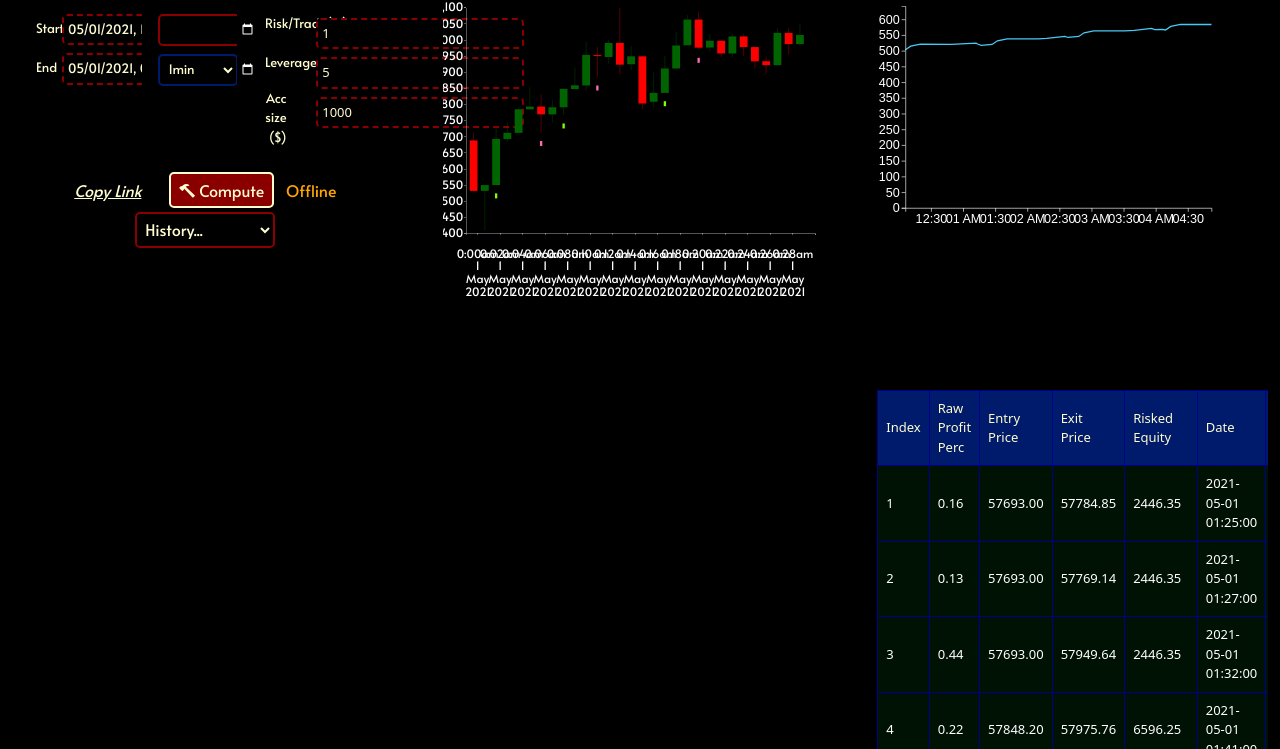
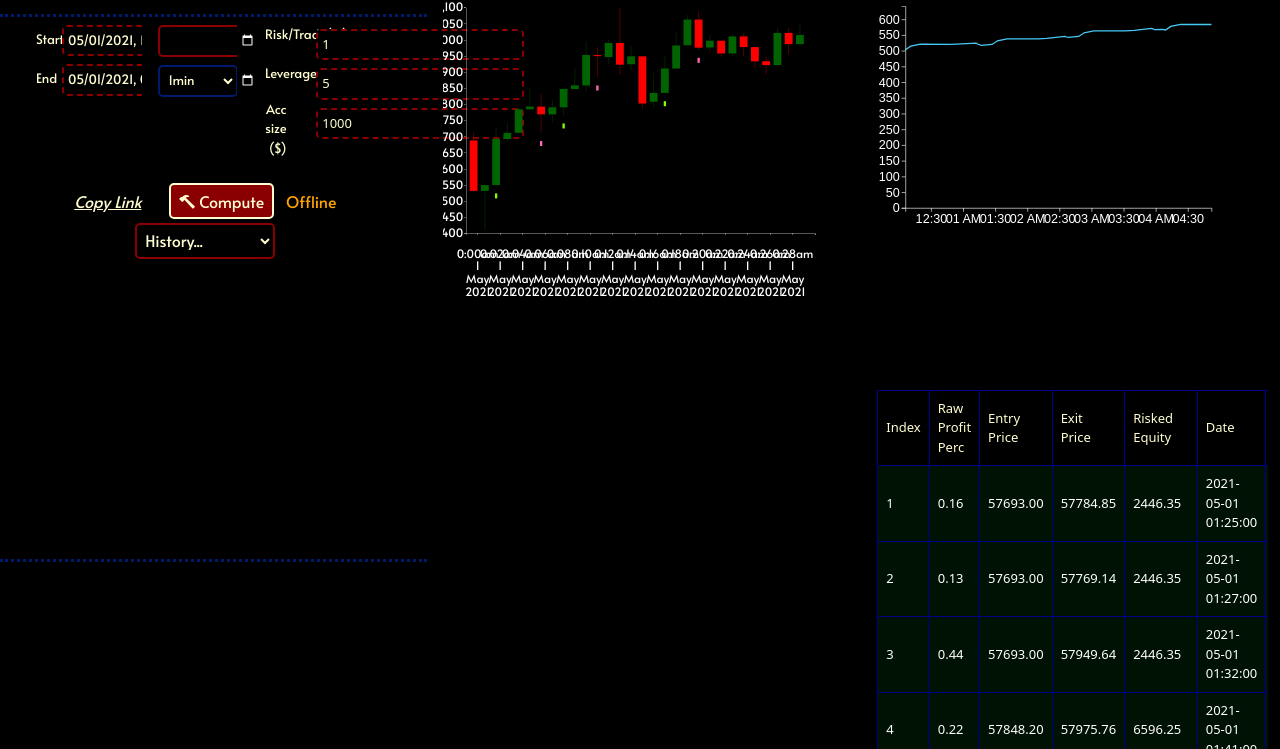
Before and after one commit to Wizhumanz/Chartmaster, a plain HTML site: page index.html in a window 1280 px wide. Shown: the part 51-800 px from the top of the page. Drawn offline with nearby package versions, Linux system fonts and the light colour scheme; no server answers.

Commit message:
lighter style

```diff
--- a/styles/index.scss
+++ b/styles/index.scss
@@ -35,7 +35,9 @@ html,
 }
 
 div#computeControls {
-  margin-top: 0.75rem;
+  margin: 1.25rem auto 1rem auto;
+  border-bottom: $blue 3px dotted;
+  border-top: $blue 3px dotted;
 }
 
 .topControls {
@@ -312,7 +314,7 @@ div.stacked::-webkit-scrollbar-thumb {
 }
 
 .thead {
-  background-color: $blue;
+  background-color: black;
   color: $cream;
   padding: auto 0.25rem;
 }
```
Also changed, not shown: styles/index.css, 1 other file.
